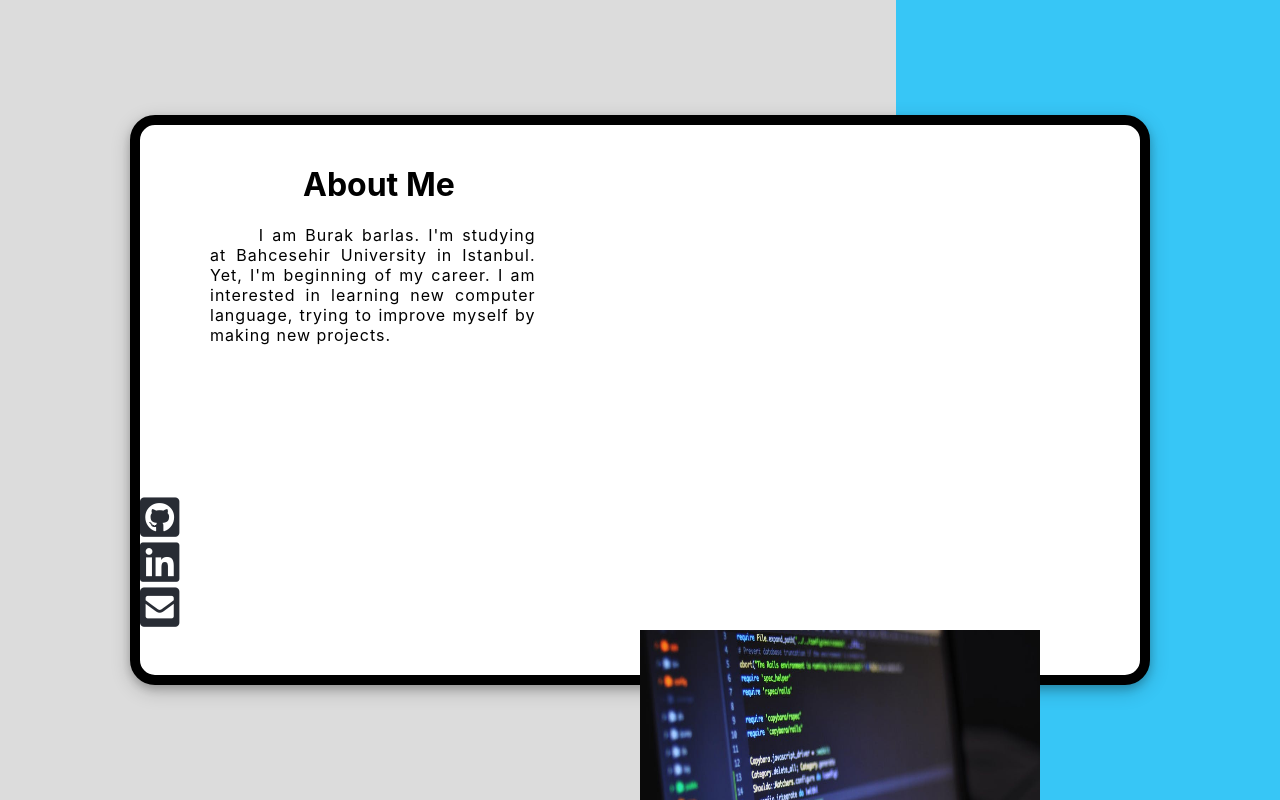
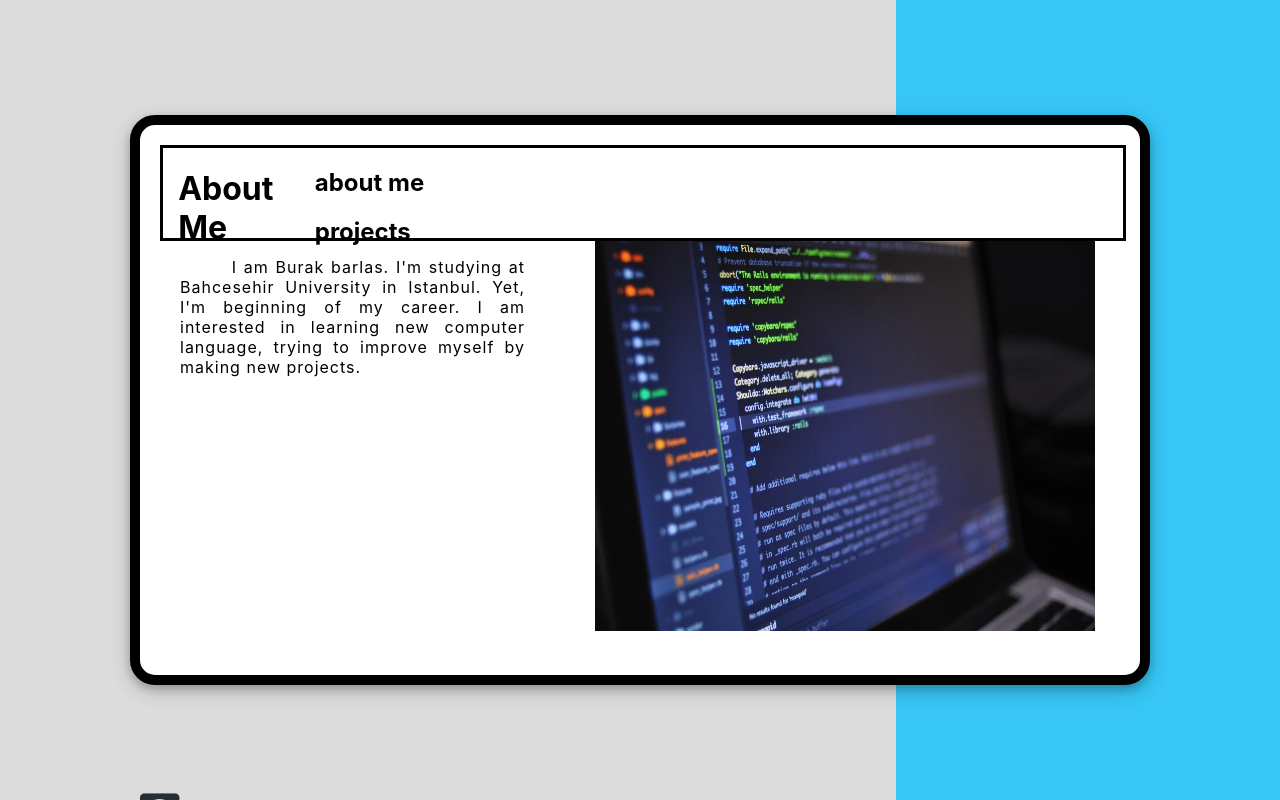
Before and after one commit to BurakBarlas/website-try, a React (Create React App) app: page / in a window 1280 px wide. Shown: the top 800 px of the page. Built offline with nearby package versions, Linux system fonts and the light colour scheme.

Commit message:
MainContainer

```diff
--- a/src/App.css
+++ b/src/App.css
@@ -3,8 +3,8 @@
   background-color: #DCDCDC;
   height: 100vh;
   display: flex;
-  align-items: center;
-  justify-content: center;
+  /* align-items: center;
+  justify-content: center; */
 
   /* background-color: deepskyblue; */
 }
@@ -30,10 +30,16 @@
   height: 100%;
   opacity: 0.75;
 }
+
 .App-header {
-  margin-left: 7%;
-  margin-top: 4%;
+  display: flex;
+  margin-left: 2%;
+  margin-top: 2%;
+  border-style: solid;
+  height: 90px;
+  width: 960px;
 }
+
 
 .ClickIcons {
   color :#282c34;
@@ -51,17 +57,22 @@
     line-height: 1rem;
 }
 
-.Container {
-  height: 10px;
-  width: 10px;
-  border-style: solid;
+.container {
+  display: flex;
+  height: 400px;
+  width: 950px;
+  margin-left: 25px;
 }
 
+.img {
+  float: right;
+}
 p {
   text-indent: 15%;
   text-align: justify;
   letter-spacing: 1px;
-  margin-right: 65%;
+  margin-right: 70px;
+  margin-left: 15px;
 }
 
 h1 {
@@ -69,7 +80,7 @@ h1 {
 }
 
 .background-image {
-  width: 400px;
-  height: 400px;
-  margin-left: 50%;
+  width: 500px;
+  height: 390px;
+  margin-right: 20px;
 }
--- a/src/App.js
+++ b/src/App.js
@@ -3,6 +3,9 @@ import React from 'react';
 import './App.css';
 import Components from './components/components';
 import BackGroundImage from './Assets/BackGroundImage.jpeg';
+import FunctionClick from './components/FunctionClick';
+
+import ClassClick from './components/ClassClick';
 
 function App() {
   // const title = "Burak Barlas";
@@ -10,25 +13,43 @@ function App() {
   return (
 
     <div className="App">
-      {/* <div>
-        <h1>{title}</h1>
-      </div> */}
-
 
       <div className="main-container">
+
         <header className="App-header">
-          <h1>About Me</h1>
+
+          <div className="page">
+            <h1>About Me</h1>
+          </div>
+
+          <div className="menu">
+            <h2>about me</h2>
+            <h2>projects</h2>
+          </div>
+
+          {/* <FunctionClick/>
+          <ClassClick /> */}
+
+        </header>
+
+        <div className="container">
+
           <p>I am Burak barlas. I'm studying at Bahcesehir University in Istanbul. Yet, I'm beginning of my career.
             I am interested in learning new computer language, trying to improve myself by making new projects.</p>
-        </header>
+
+          <img className="background-image" src={BackGroundImage} alt="Bad Connection Huh!" />
+
+        </div>
+
         <div className="ClickIcons" >
+
             <a
               className="Github"
               href="https://github.com/BurakBarlas"
               target="_blank"
               rel="noopener noreferrer"
             >
-            <i class="fab fa-github-square"></i>
+            <i className="fab fa-github-square"></i>
             </a>
 
             <a
@@ -37,7 +58,7 @@ function App() {
               target="_blank"
               rel="noopener noreferrer"
             >
-              <i class="fab fa-linkedin"></i>
+              <i className="fab fa-linkedin"></i>
             </a>
 
             <a
@@ -46,7 +67,7 @@ function App() {
               target="_blank"
               rel="noopener noreferrer"
             >
-            <i class="fas fa-envelope-square"></i>
+            <i className="fas fa-envelope-square"></i>
             </a>
 
             {/* <a
@@ -57,10 +78,7 @@ function App() {
             >
             <i class="fas fa-file"></i>
             </a> */}
-          </div>
-
-          <img className="background-image" src={BackGroundImage} alt="Bad Connection Huh!" />
-
+        </div>
 
       </div>
 
--- /dev/null
+++ b/src/components/ClassClick.js
@@ -0,0 +1,16 @@
+import React, { Component } from 'react'
+
+class ClassClick extends Component {
+    ClickHandler() {
+        console.log('Clicked button')
+    }
+    render() {
+        return (
+            <div>
+                <button onClick={this.ClickHandler}> click on me</button>
+            </div>
+        )
+    }
+}
+
+export default ClassClick
--- /dev/null
+++ b/src/components/FunctionClick.js
@@ -0,0 +1,15 @@
+import React from 'react'
+
+function FunctionClick() {
+
+    function clickHandler() {
+        console.log('Button Clicked')
+    }
+    return (
+        <div>
+            <button onClick={clickHandler}>Click</button>
+        </div>
+    )
+}
+
+export default FunctionClick
```
